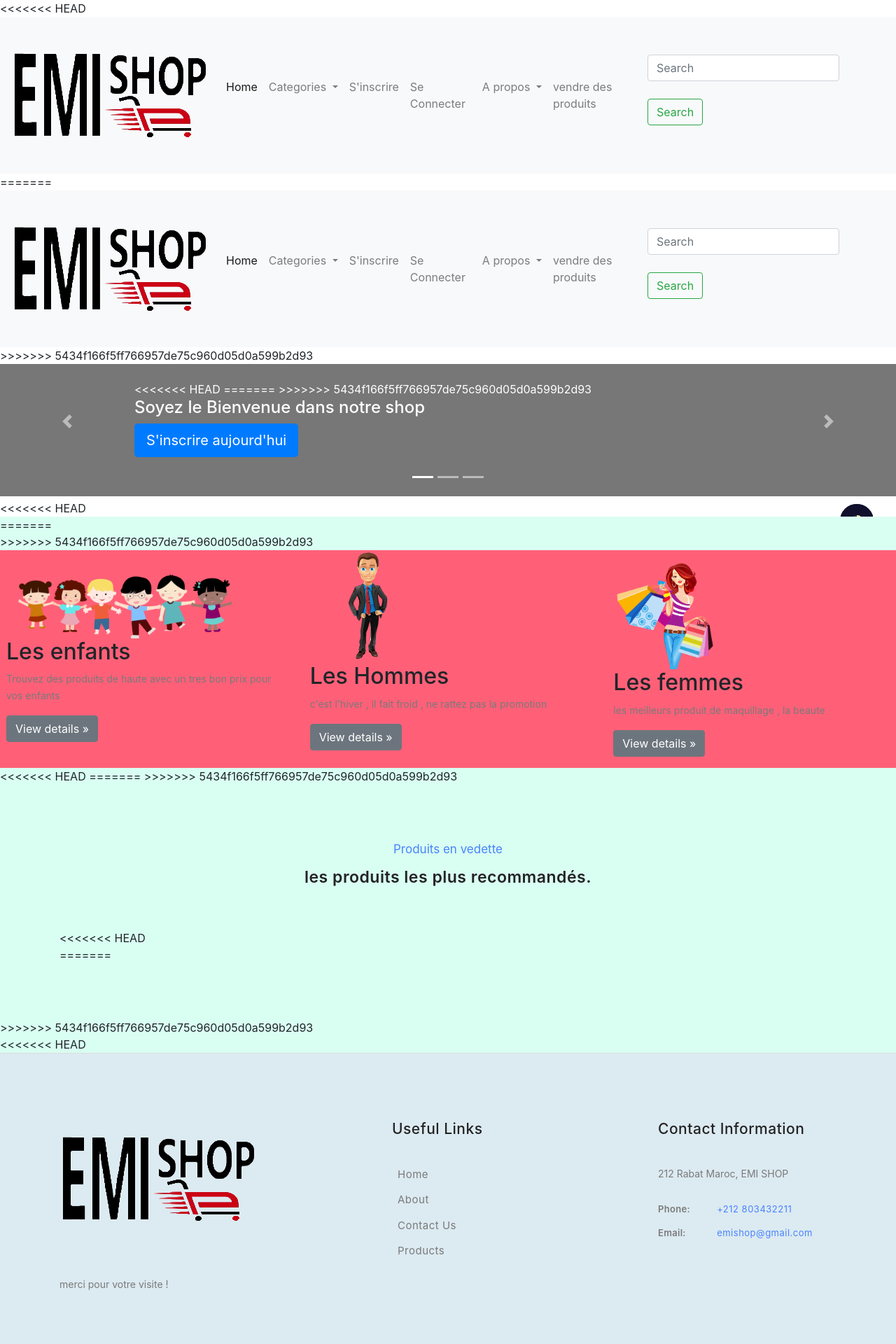
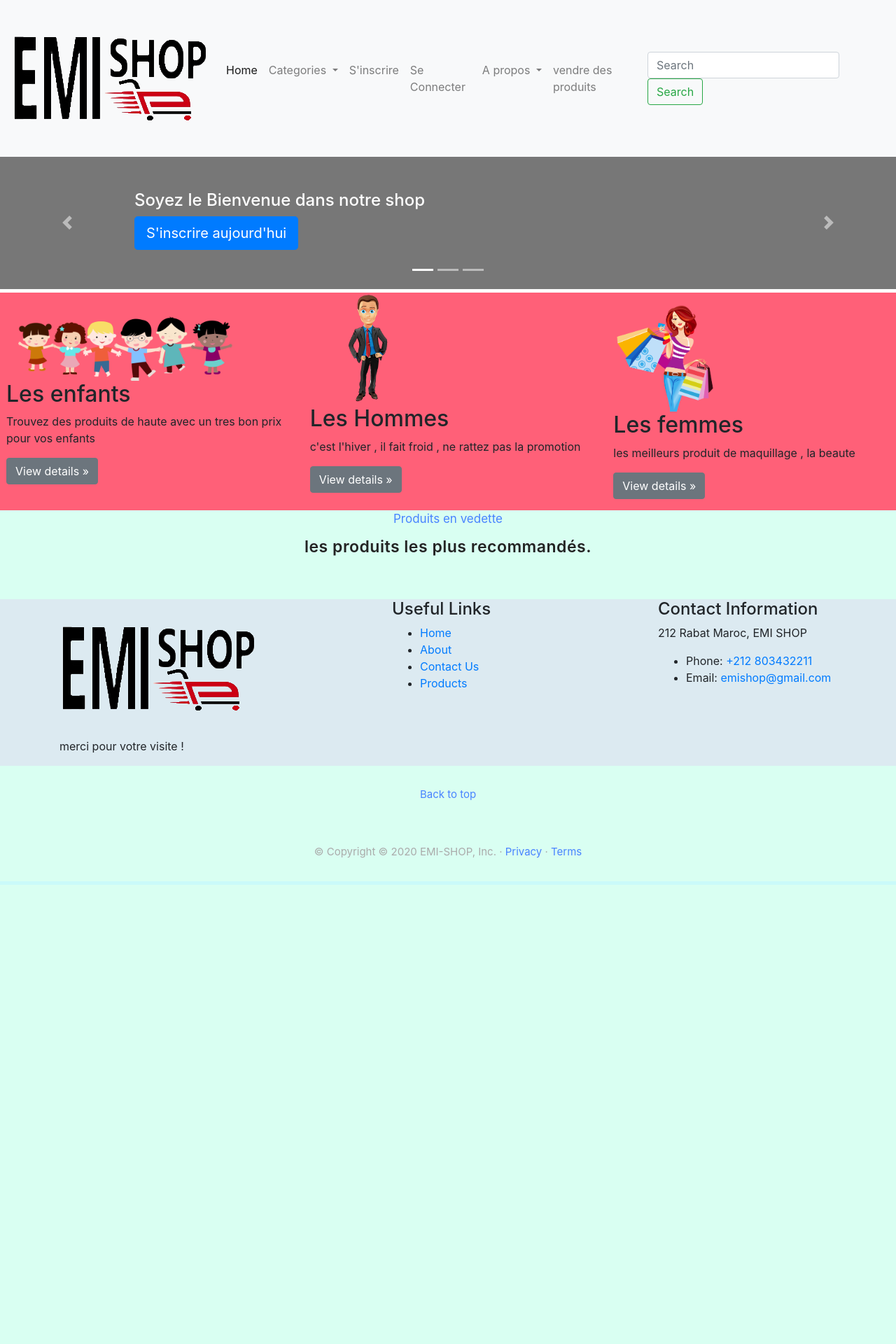
Before and after one commit to Projet-Integre-II/OurProject, a PHP site: page / in a window 1280 px wide. Shown: the top 1920 px of the page at 70% size. After the commit the page ends 1264 px from the top, so only its background shows below. Run offline with PHP 8.4, Linux system fonts and the light colour scheme; data that the repository does not hold is empty.

Commit message:
resolving conflits

```diff
--- a/index.php
+++ b/index.php
@@ -1,4 +1,4 @@
-<<<<<<< HEAD
+
       <!-- FOOTER -->
       <?php include("menu.php"); ?>
 
@@ -6,33 +6,10 @@
   <!-- Carousel part -->
  <!-- Our carousel -->
  <div id="myCarousel" class="carousel slide" data-ride="carousel">
-=======
-<!DOCTYPE html>
-<html lang="en">
-<head>
-    <meta charset="UTF-8">
-    <meta name="viewport" content="width=device-width, initial-scale=1.0">
-    <title>EMI Shop</title>
-
-    <!-- Our Js -->
-    <script src="js/javascript.js"></script>
-    <!-- bootstrap css -->
-    <link rel="stylesheet" href="css/bootstrap.min.css" >
-<script src="js/bootstap.bundle.min.js"></script>
-    <!-- Our Css -->
-    <link rel="stylesheet" href="css/style.css.css">
-    <link rel="stylesheet" href="css/style.css">
-</head>
-<body>
-    <!-- we will use directly bootstrap for this front end part -->
-        <?php include("menu.php"); ?>
-    <!-- this is the section for items -->
-                    <!-- Carousel part -->
-    <main role="main">
 
 <!-- Our carousel -->
       <div id="myCarousel" class="carousel slide" data-ride="carousel">
->>>>>>> 5434f166f5ff766957de75c960d05d0a599b2d93
+
         <ol class="carousel-indicators">
           <li data-target="#myCarousel" data-slide-to="0" class="active"></li>
           <li data-target="#myCarousel" data-slide-to="1"></li>
@@ -44,11 +21,7 @@
             <svg class="bd-placeholder-img" width="100%" height="100%" xmlns="http://www.w3.org/2000/svg" preserveAspectRatio="xMidYMid slice" focusable="false" role="img"><rect width="100%" height="100%" fill="#777"/></svg>
             <div class="container">
               <div class="carousel-caption text-left">
-<<<<<<< HEAD
 
-=======
-
->>>>>>> 5434f166f5ff766957de75c960d05d0a599b2d93
                 <h4> Soyez le Bienvenue dans notre shop </h4>
                 <p><a class="btn btn-lg btn-primary" href="Inscription.php" role="button">S'inscrire aujourd'hui</a></p>
               </div>
@@ -82,21 +55,12 @@
           <span class="sr-only">Next</span>
         </a>
       </div>
-<<<<<<< HEAD
 
 
   <!-- Our three categories -->
 
       <div class="container-marketing">
 
-=======
-
-
-  <!-- Our three categories -->
-
-      <div class="container-marketing">
-
->>>>>>> 5434f166f5ff766957de75c960d05d0a599b2d93
         <!-- Three columns of text below the carousel -->
         <div class="row firstIMG" >
           <div class="col-lg-4 ">
@@ -118,15 +82,9 @@
             <p><a class="btn btn-secondary" href="WomensCatalogues.php" role="button">View details &raquo;</a></p>
           </div><!-- /.col-lg-4 -->
         </div><!-- /.row -->
-<<<<<<< HEAD
 
         <!-- la visualisation de certaines produit dans l'accueil  -->
 
-=======
-
-        <!-- la visualisation de certaines produit dans l'accueil  -->
-
->>>>>>> 5434f166f5ff766957de75c960d05d0a599b2d93
 
 
 
@@ -141,13 +99,10 @@
                             <span>Produits en vedette</span>
                             <h2>les produits les plus recommandés.</h2>
                         </div>
-<<<<<<< HEAD
+
                     </div>
                 </div>
-=======
-                    </div>
-                </div>
->>>>>>> 5434f166f5ff766957de75c960d05d0a599b2d93
+
         <div class="row">
         <?php
             $connexion=mysqli_connect("localhost","root","");
@@ -179,11 +134,7 @@
                         </div>
                     </div>
 
-<<<<<<< HEAD
 
-=======
-
->>>>>>> 5434f166f5ff766957de75c960d05d0a599b2d93
 
               <?php
 
@@ -192,7 +143,6 @@
       </div>
            </section>
 
-<<<<<<< HEAD
       <!-- FOOTER -->
       <?php include("footer.php"); ?>
   </main>
@@ -213,27 +163,4 @@
 
 </body>
 
-=======
-
-
-
-
-
-
-
-
-
-
-      <!-- FOOTER -->
-      <?php include("footer.php"); ?>
-
-    </main>
-
-
-    <!-- bootstap Js -->
-    <script src="js/jquery-3.5.1.slim.min.js" ></script>
-    <script src="js/popper.min.js" ></script>
-    <script src="js/bootstrap.min.js"></script>
-</body>
->>>>>>> 5434f166f5ff766957de75c960d05d0a599b2d93
 </html>
```
